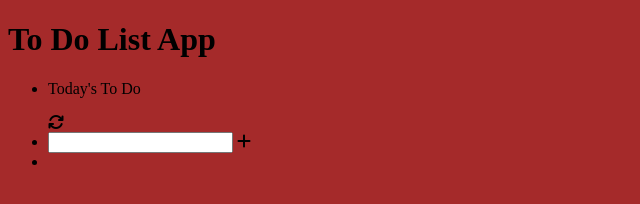
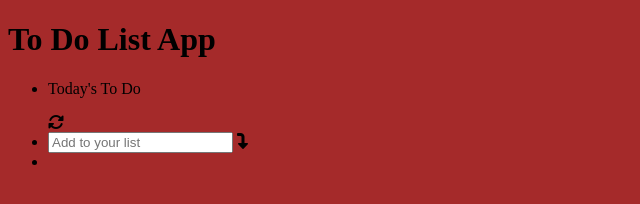
Before and after one commit to Beardless-sheik/To-do-list, a website built with webpack: page src/index.html in a window 1280 px wide. Shown: the full height of the page, 0-640 px from the left. Built offline with nearby package versions, Linux system fonts and the light colour scheme.

Commit message:
Update index.html
- Add markup for empty list
- Add input elements to add list
- Add font awesome icons for future action elements

```diff
--- a/src/index.html
+++ b/src/index.html
@@ -11,19 +11,21 @@
     <h1> To Do List App </h1>
   </header>
   <main>
-    <ul>
-      <li>
-        <p> Today's To Do </p>
-        <i class="fa-solid fa-arrows-rotate"></i>
-      </li>
-      <li>
-        <input type="text">
-        <i class="fa-solid fa-plus"></i>
-      </li>
-      <li>
-        <ul id="bookList"></ul>
-      </li>
-    </ul>
+    <section>
+      <ul class="app-container">
+        <li class="main-list">
+          <p class="center-grid"> Today's To Do </p>
+          <i class="fas fa-sync-alt position-grid-end"></i>
+        </li>
+        <li class="main-list">
+          <input type="text" class="center-grid task-input" placeholder="Add to your list">
+          <i class="fas fa-level-down-alt position-grid-end"></i>
+        </li>
+        <li>
+          <ul id="bookList" class="bookList"></ul>
+        </li>
+      </ul>
+    </section>
   </main>
   <script src="https://kit.fontawesome.com/bc80da3d28.js" crossorigin="anonymous"></script>
   <script src="app.js"></script>
```
